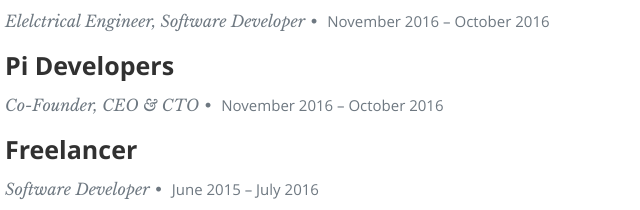
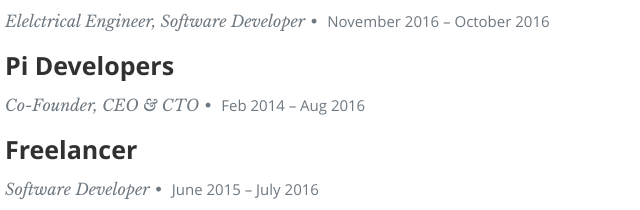
Before and after one commit to MohammedRashad/MohammedRashad.github.io, a plain HTML site: page index.html in a window 1280 px wide. Shown: the part 2549-2759 px from the top of the page, 400-1040 px from the left. Drawn offline with nearby package versions, Linux system fonts and the light colour scheme.

Commit message:
Update index.html

```diff
--- a/index.html
+++ b/index.html
@@ -227,7 +227,7 @@
   		<div class="twelve columns">
 
                   <h3> Pi Developers</h3>
-                  <p class="info">Co-Founder, CEO &amp; CTO<span>&bull;</span> <em class="date">November 2016 – October 2016 </em></p>
+                  <p class="info">Co-Founder, CEO &amp; CTO<span>&bull;</span> <em class="date">Feb 2014 – Aug 2016 </em></p>
 
                </div>
 
```
